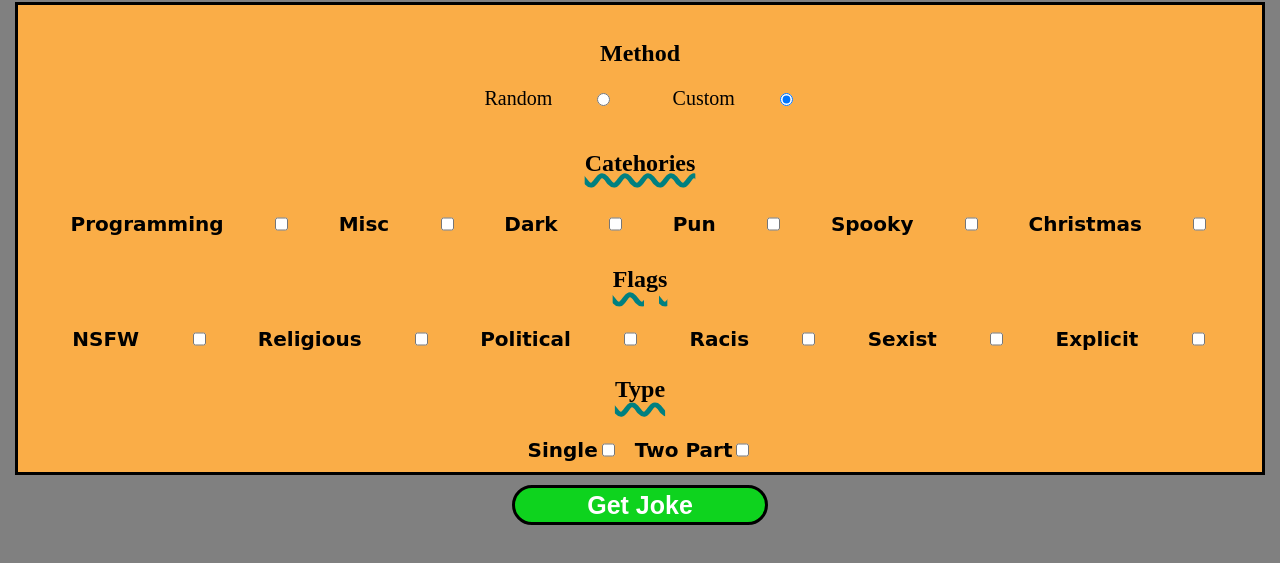
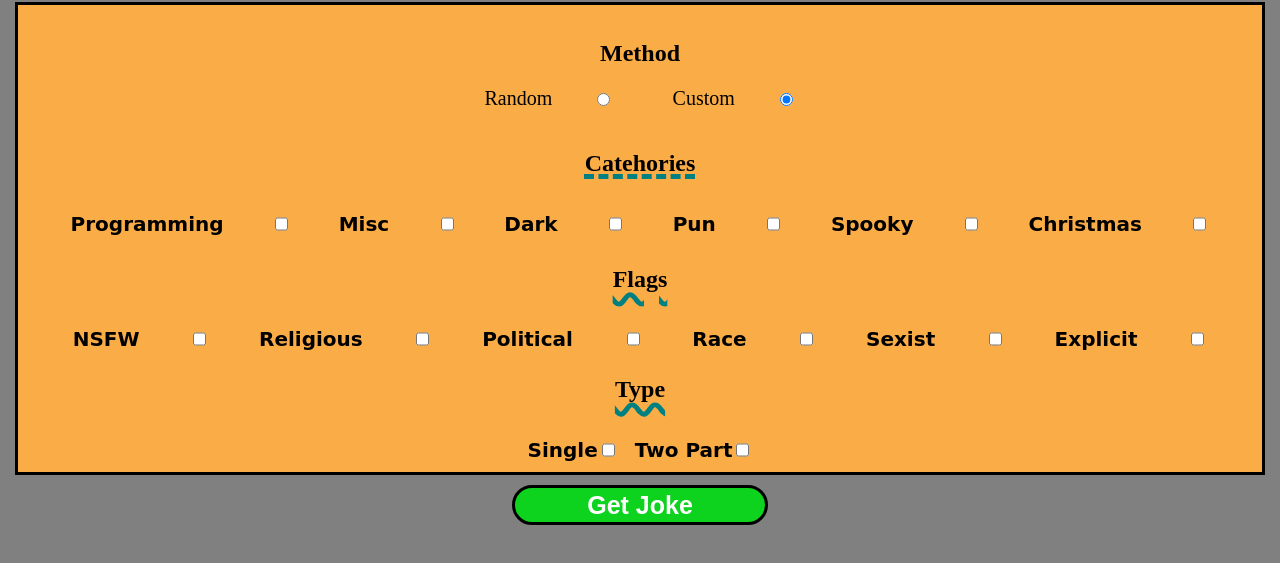
Before and after one commit to CodrinCT/Joke-Maker, a plain HTML site: page index.html in a window 1280 px wide. Both pictures are taken after a click on the radio button "Custom". Shown: the part 63-626 px from the top of the page. Drawn offline with Linux system fonts and the light colour scheme.

Commit message:
style changes

```diff
--- a/index.css
+++ b/index.css
@@ -120,7 +120,7 @@ h1 {
   align-self: center;
   text-decoration-line: underline;
   text-decoration-thickness: 5px;
-  text-decoration-style: wavy;
+  text-decoration-style: dashed;
   text-decoration-color: teal;
 }
 
--- a/index.html
+++ b/index.html
@@ -46,7 +46,7 @@
             <input type="checkbox" id="religious" value="religious" />
             <label for="political">Political</label>
             <input type="checkbox" id="political" value="political" />
-            <label for="racist">Racis</label>
+            <label for="racist">Race</label>
             <input type="checkbox" id="racist" value="racist" />
             <label for="sexist">Sexist</label>
             <input type="checkbox" id="sexist" value="sexist" />
```
Also changed, not shown: index.js (+0 -29 lines).
